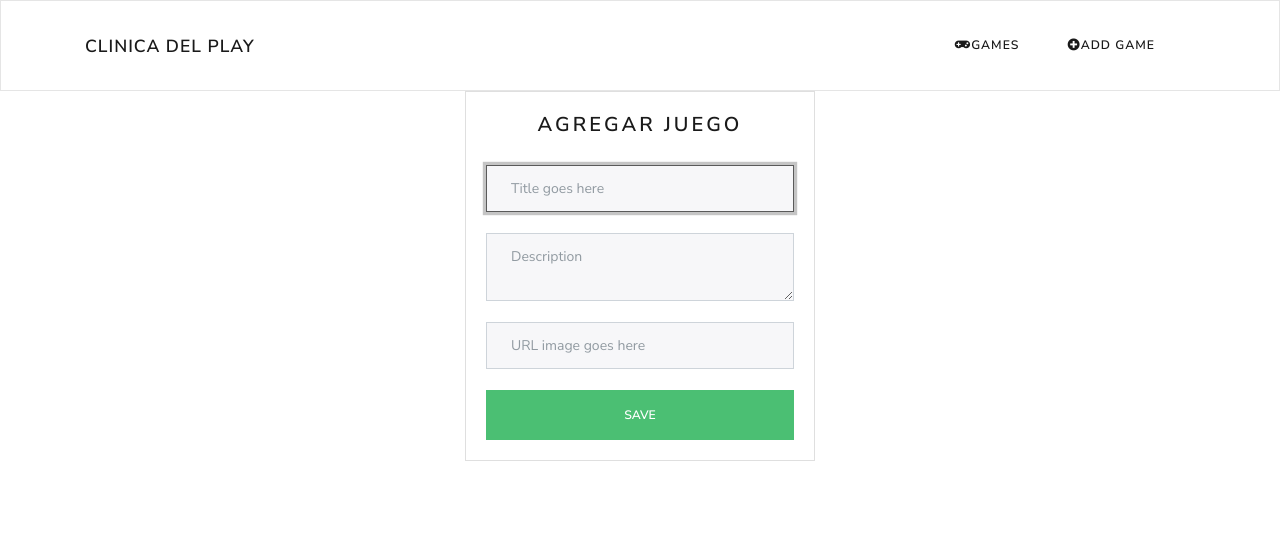
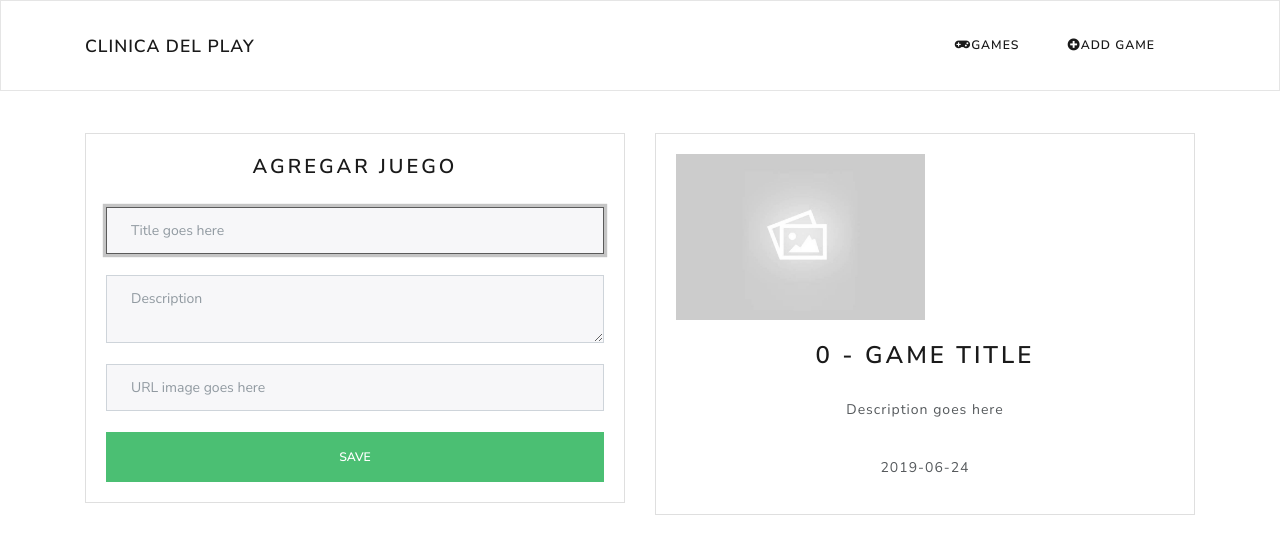
Before and after one commit to edward2553/angular-mysql-crud-example, an Angular app in the folder client/: page /games/add in a window 1280 px wide. Shown: the top 554 px of the page. Built offline with nearby package versions, Linux system fonts and the light colour scheme.

Commit message:
se tiene el guardar, el eliminar y el listar, voy a hacer el actualizar

```diff
--- a/client/src/app/components/game-form/game-form.component.css
+++ b/client/src/app/components/game-form/game-form.component.css
@@ -0,0 +1,4 @@
+.img-card{
+    width: 50%;
+    height: 50%;
+}
--- a/client/src/app/components/game-form/game-form.component.html
+++ b/client/src/app/components/game-form/game-form.component.html
@@ -1,6 +1,7 @@
 <br>
-
-  <div class="col-4 offset-md-4">
+<br>
+<div class="row">
+  <div class="col-sm-12 col-md-6 col-lg-6">
     <div class="card">
       <div class="card-head text-center">
         <br>
@@ -24,4 +25,16 @@
         </form>
       </div>
     </div>
+  </div>
+  <div class="col-sm-12 col-md-6 col-lg-6">
+    <div class="card card-body text-center">
+        <img [src]="game.image == '' ? '/assets/default-image-game.jpg' : game.image  " class="img-card">
+        <br>
+        <h3>{{game.id}} - {{game.title == '' ? 'Game Title' : game.title}}</h3>
+        <br>
+        <p>{{game.description == '' ? 'Description goes here' : game.description}}</p>
+        <br>
+        <p>{{game.created_at | date: 'yyyy-MM-dd'}}</p>
+    </div>
+  </div>
 </div>
--- a/client/src/app/components/game-form/game-form.component.ts
+++ b/client/src/app/components/game-form/game-form.component.ts
@@ -1,4 +1,4 @@
-import { Component, OnInit, HostBinding } from '@angular/core';
+import { Component, OnInit } from '@angular/core';
 import { Game } from 'src/app/models/Game';
 import { GamesService } from '../../services/games.service'
 
@@ -9,13 +9,14 @@ import { GamesService } from '../../services/games.service'
 })
 export class GameFormComponent implements OnInit {
 
-  @HostBinding('class') classes = 'row';
+
 
   game : Game = {
     id: 0,
     title: '',
     description: '',
-    image : ''
+    image : '',
+    created_at:new Date()
   };
 
   constructor(private gameService: GamesService) { }
@@ -24,6 +25,8 @@ export class GameFormComponent implements OnInit {
   }
 
   saveNewGame(){
+    delete this.game.created_at;
+    delete this.game.id;
     this.gameService.saveGame(this.game).subscribe(
       res => {
         console.log(res)
--- a/client/src/app/components/game-list/game-list.component.html
+++ b/client/src/app/components/game-list/game-list.component.html
@@ -5,7 +5,7 @@
      <div class="card text-center">
           <div class="card-header bg-dark text-white d-flex justify-content-between align-items-center">
               {{game.title}}
-              <button class="btn btn-danger">
+              <button class="btn btn-danger" (click)="deleteGame(game.id)">
                 <i class="fas fa-trash"></i>
               </button>
           </div>
--- a/client/src/app/components/game-list/game-list.component.ts
+++ b/client/src/app/components/game-list/game-list.component.ts
@@ -8,13 +8,17 @@ import { GamesService } from '../../services/games.service';
 })
 export class GameListComponent implements OnInit {
 
-  @HostBinding('class') classes = "row";
+
 
   games_array: any =[];
   constructor(private gameServices: GamesService) {}
 
   ngOnInit() {
   // subscribe
+    this.getGames();
+  }
+
+  getGames(){
     this.gameServices.getGames().subscribe(
       res =>{
           this.games_array = res;
@@ -22,5 +26,14 @@ export class GameListComponent implements OnInit {
       err => console.error(err)
     );
   }
+  deleteGame(id:string){
+    this.gameServices.deleteGame(id).subscribe(
+      res => {
+        console.log(res)
+      },
+      err => console.error(err)
+    );
+    this.getGames();
+  }
 
 }
```
Also changed, not shown: client/src/assets/default-image-game.jpg (added), 2 other files (tests, documents, lock files or other folders).
